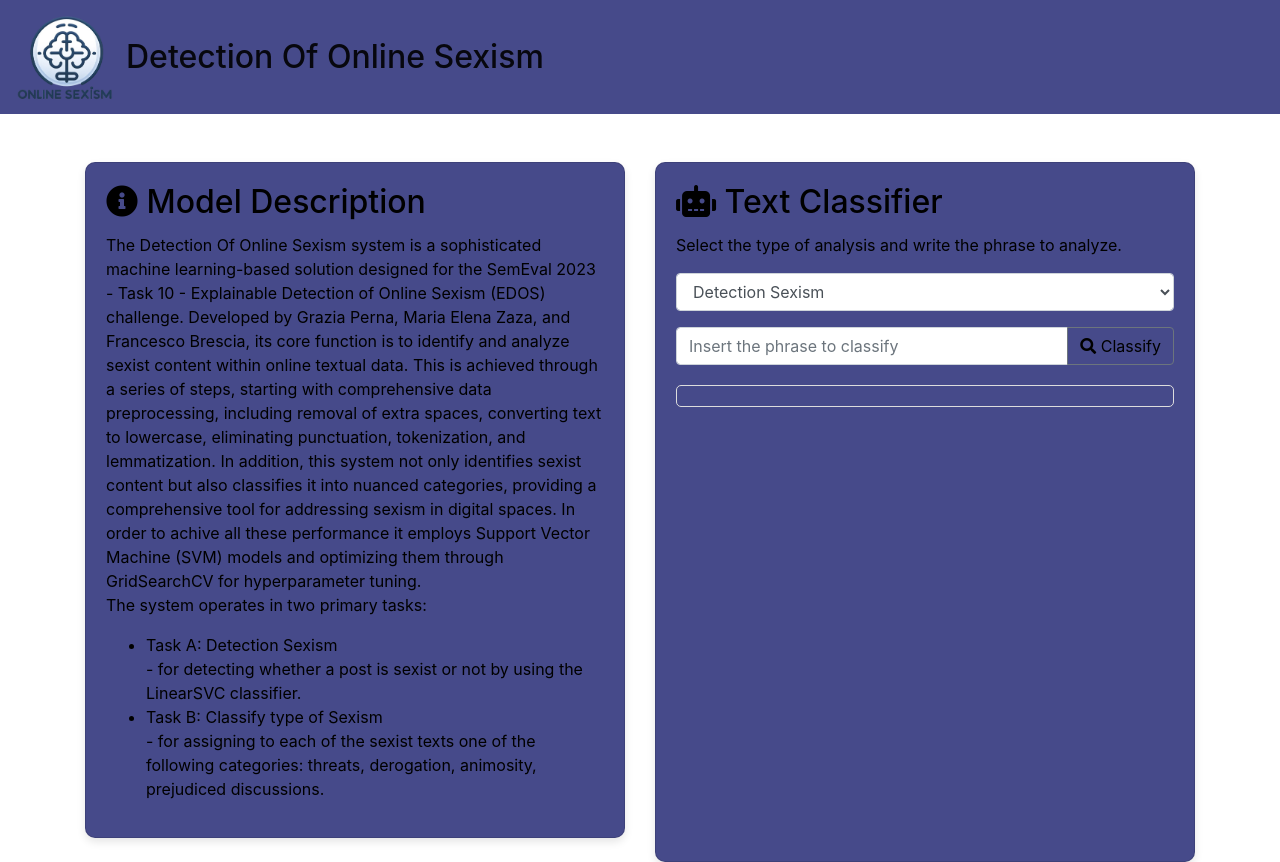
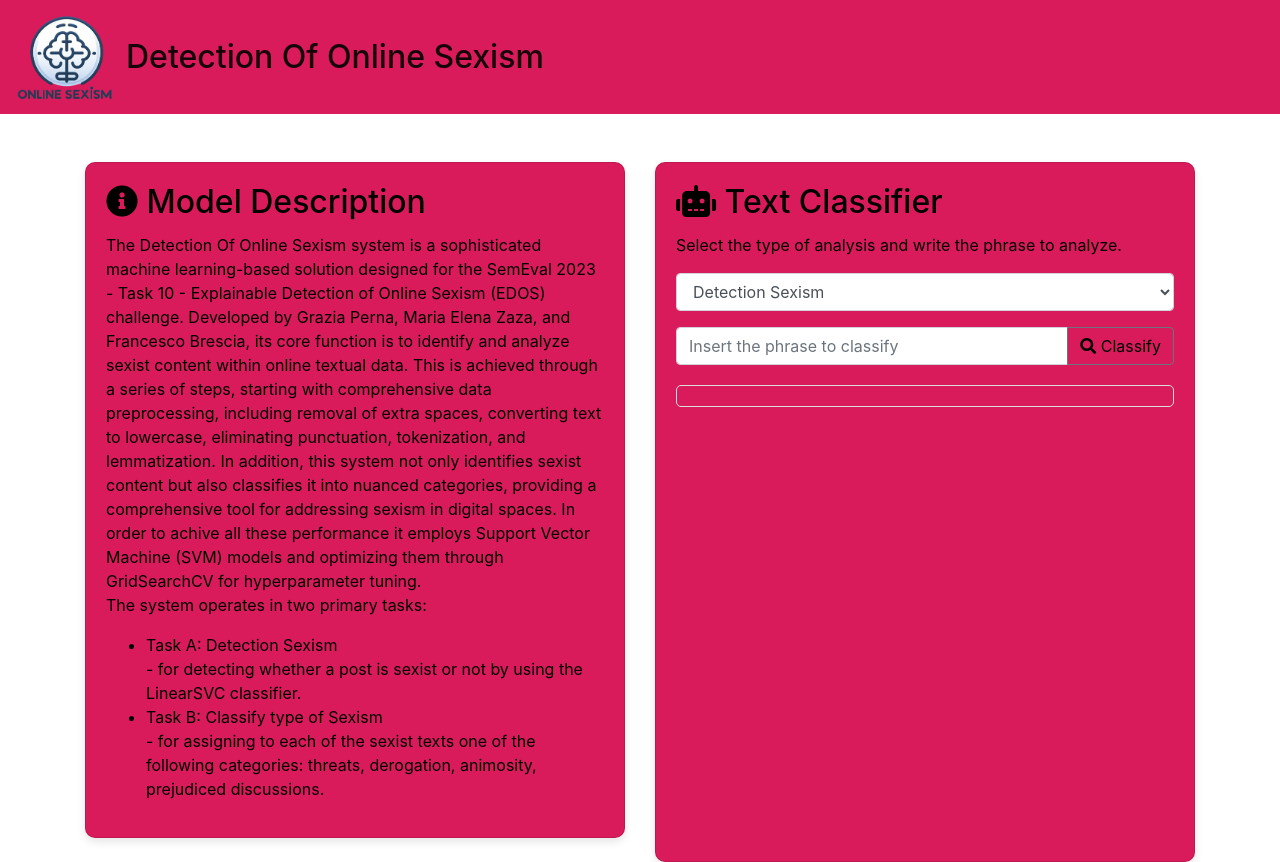
Before and after one commit to se4ai2324-uniba/DetectionOfOnlineSexism, a plain HTML site: page frontend/index.html in a window 1280 px wide. Drawn offline with nearby package versions, Linux system fonts and the light colour scheme.

```diff
--- a/frontend/index.html
+++ b/frontend/index.html
@@ -43,11 +43,11 @@
         }
 
         .description-card {
-            background-color: #464a8a;
+            background-color: #D91B5B;
         }
 
         .classifier-card {
-            background-color: #464a8a;
+            background-color: #D91B5B;
         }
 
         .btn-black-text {
@@ -68,7 +68,7 @@
         }
 
         .bg-blue {
-            background-color: #464a8a;
+            background-color: #D91B5B;
         }
     </style>
 </head>
@@ -76,7 +76,7 @@
 <body>
     <nav class="navbar navbar-expand-lg navbar-light bg-blue">
         <a class="navbar-brand" href="#">
-            <img src="images/logo.png" alt="Logo" class="logo bg-blue">
+            <img src="images/logo.png" alt="Logo" class="logo">
             <h1>Detection Of Online Sexism</h1>
         </a>
     </nav>
```
Also changed, not shown: 1 other file.
